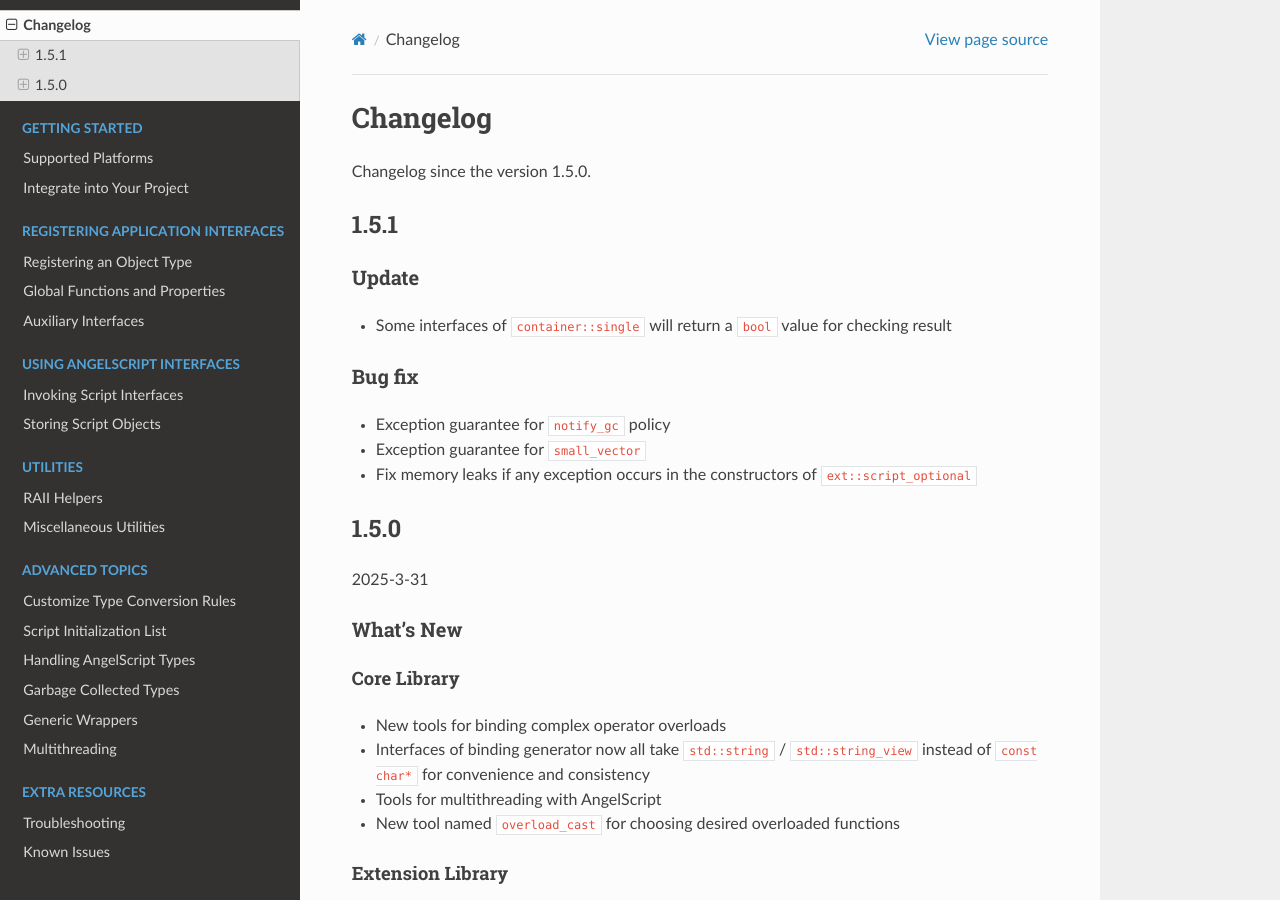
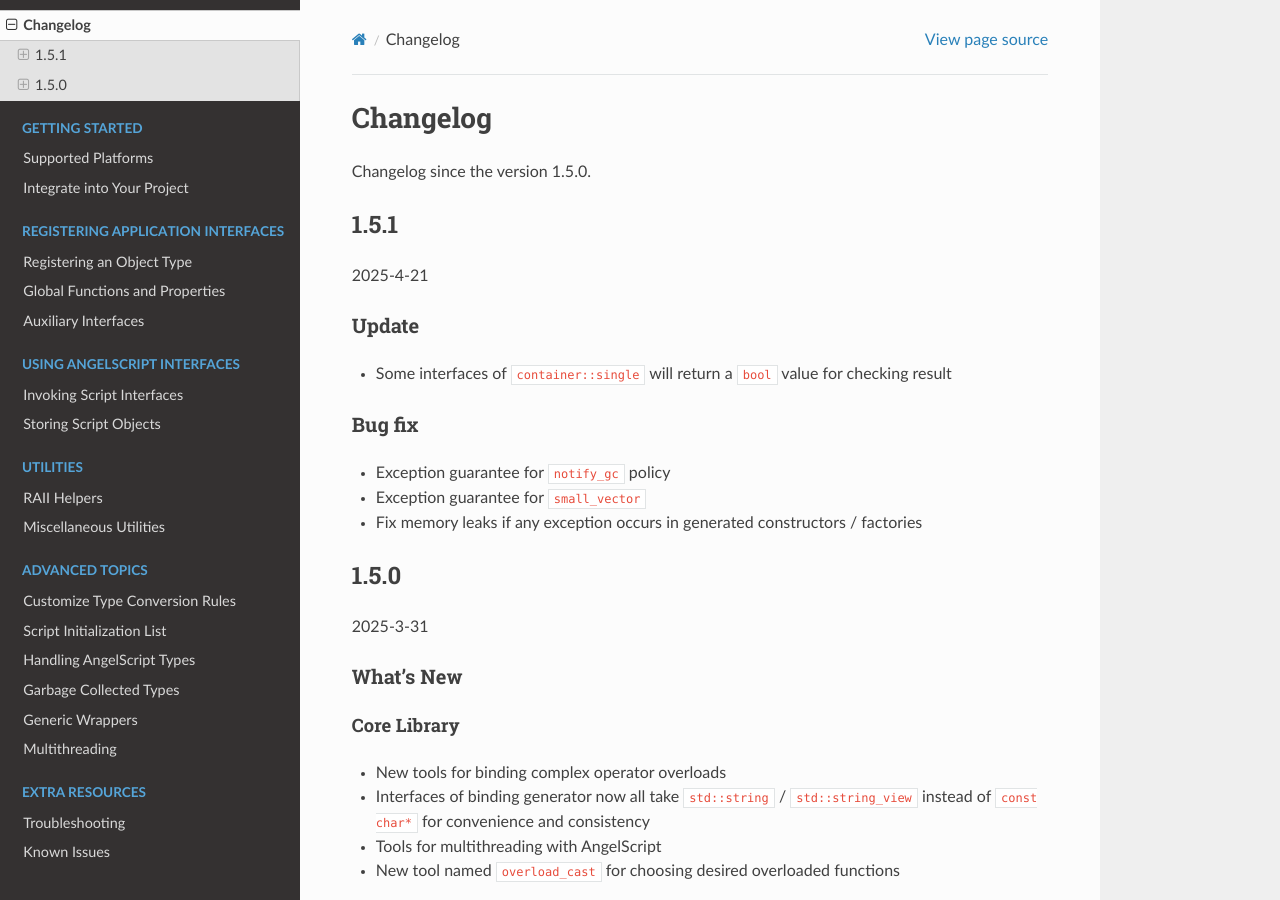
Before and after one commit to HenryAWE/asbind20, a Sphinx documentation site: the page built from doc/changelog.rst, in a window 1280 px wide and 900 px high. Built offline with Sphinx 7.4.7 and the Read the Docs theme 3.1.0, drawn with Linux system fonts in a browser that asks for light colours.

Commit message:
Update changelog

```diff
--- a/doc/changelog.rst
+++ b/doc/changelog.rst
@@ -5,6 +5,8 @@ Changelog since the version 1.5.0.
 
 1.5.1
 -----
+
+2025-4-21
 
 Update
 ~~~~~~
@@ -16,7 +18,7 @@ Bug fix
 
 - Exception guarantee for ``notify_gc`` policy
 - Exception guarantee for ``small_vector``
-- Fix memory leaks if any exception occurs in the constructors of ``ext::script_optional``
+- Fix memory leaks if any exception occurs in generated constructors / factories
 
 1.5.0
 -----
```
